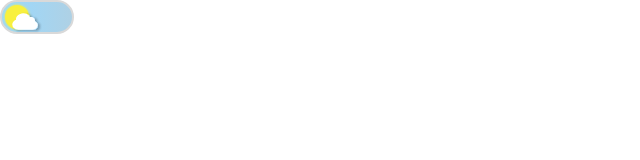
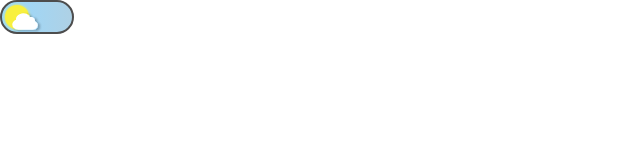
Before and after one commit to dylang3/darkmode-toggle, a plain HTML site: page index.html in a window 1280 px wide. Shown: the full height of the page, 0-640 px from the left. Drawn offline with Linux system fonts and the light colour scheme.

Commit message:
Update styles.css

```diff
--- a/styles.css
+++ b/styles.css
@@ -40,7 +40,7 @@
     padding: var(--toggle-padding);
     cursor: pointer;
     transition: background 250ms ease-in-out;
-    border: 2px solid hsl(0, 0%, 85%);
+    border: 2px solid hsl(0, 0%, 30%);
 }
 
 /* Toggle Thumb Styles */
```
